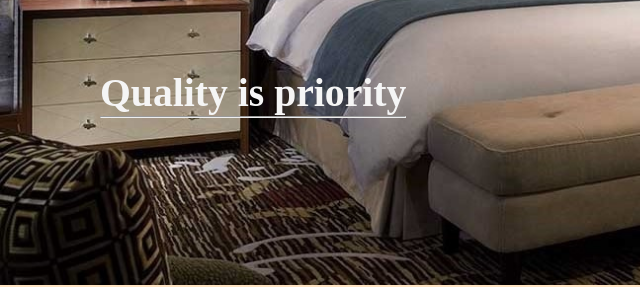
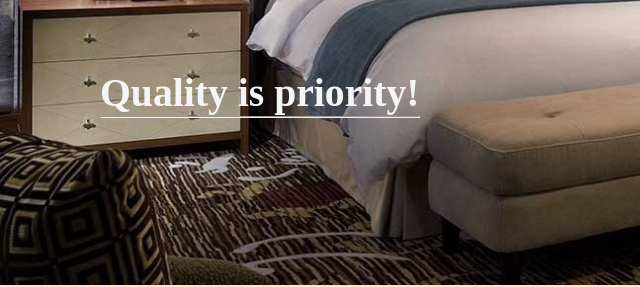
Before and after one commit to ryanip17/project, a plain HTML site: page index.html in a window 1280 px wide. Shown: the part 230-517 px from the top of the page, 0-640 px from the left. Drawn offline with Linux system fonts and the light colour scheme.

Commit message:
Second commit (Modified file index.html)

```diff
--- a/index.html
+++ b/index.html
@@ -32,7 +32,7 @@
         <div class="background" style="margin: 0;">
             <img src="images/bg3.jpg" width="1519" >
             <div class="text1">
-                <h2>Quality is priority</h2>
+                <h2>Quality is priority!</h2>
                 <hr>
              </div>
         </div>
```
